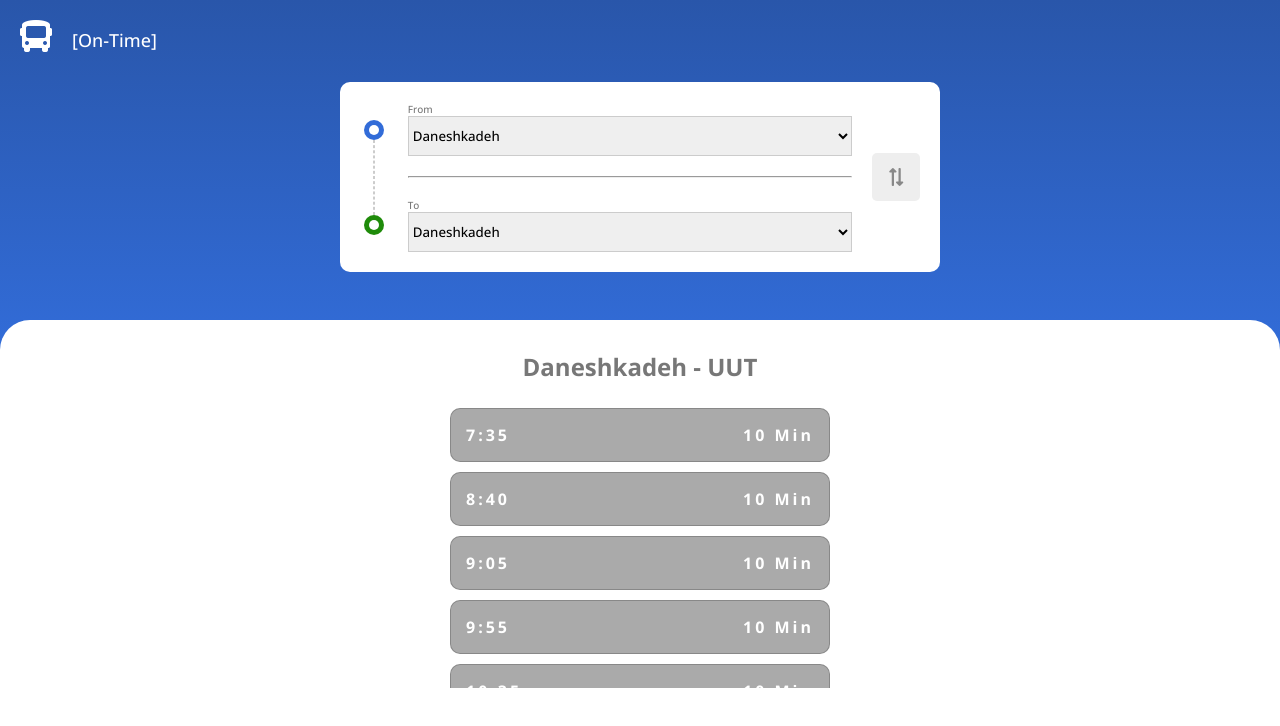
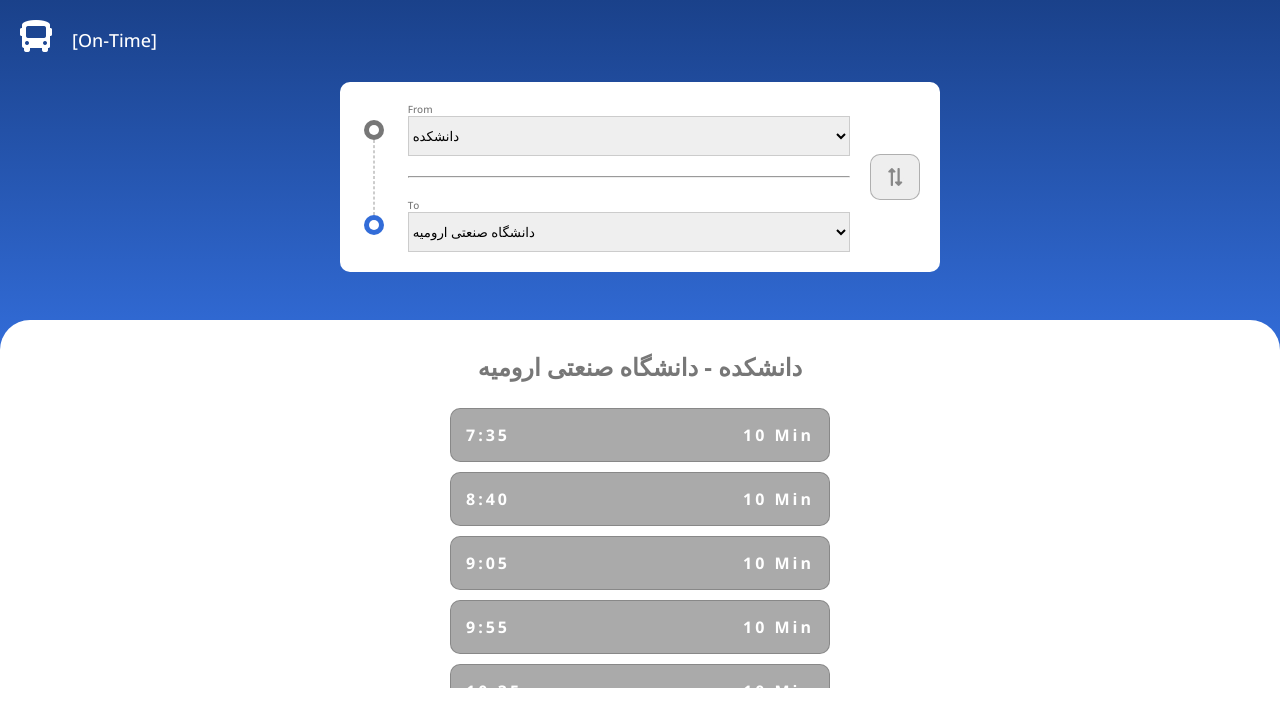
Before and after one commit to mohsenfaraj/on-time, a React (Vite) app: page / in a window 1280 px wide. Shown: the top 726 px of the page. Built offline with nearby package versions, Linux system fonts and the light colour scheme.

Commit message:
complete the header

```diff
--- a/package.json
+++ b/package.json
@@ -10,7 +10,8 @@
   },
   "dependencies": {
     "react": "^18.2.0",
-    "react-dom": "^18.2.0"
+    "react-dom": "^18.2.0",
+    "tinycolor2": "^1.6.0"
   },
   "devDependencies": {
     "@types/react": "^18.0.15",
--- a/src/App.jsx
+++ b/src/App.jsx
@@ -1,7 +1,10 @@
 import { useState, useEffect, useMemo, useRef } from "react";
+import tinycolor from "tinycolor2";
 import Timer from "./timer";
 import AddSet from "./addSet";
 import "./style.css";
+let autoupdate = true;
+
 function App() {
   const timer = useRef();
   const [times, setTimes] = useState([]);
@@ -10,6 +13,49 @@ function App() {
   const [editWindow, setEditWindow] = useState(false);
   const [remaining, setRemaining] = useState(0);
   const [repos, setrepos] = useState(["UUTBusTimes.json"]);
+  const [origins, setorigins] = useState([]);
+  const [origin, setorigin] = useState();
+  const [destiny, setDestiny] = useState();
+  const [destinies, setDestinies] = useState([]);
+
+  function onlyUnique(array) {
+    let withdp = array.map((item) => {
+      return item.origin;
+    });
+    let withoutdp = withdp.filter((value, index, array) => {
+      return array.indexOf(value) === index;
+    });
+    return withoutdp;
+  }
+
+  function getOrigins() {
+    const options = onlyUnique(times);
+    setorigins(options);
+  }
+
+  function getDestinies() {
+    const destinies = times
+      .filter((item) => {
+        return item.origin == origin;
+      })
+      .map((item) => item.destiny);
+    setDestinies(destinies);
+  }
+
+  function handleOriginChange(e) {
+    setorigin(e.target.value);
+  }
+
+  function handleDestinyChange(e) {
+    setDestiny(e.target.value);
+  }
+
+  function reverse() {
+    autoupdate = false;
+    const newDestiny = origin;
+    setorigin(destiny);
+    setDestiny(newDestiny);
+  }
 
   async function getTimes() {
     const answer = await fetch(repos[0]);
@@ -27,31 +73,6 @@ function App() {
     const newTimes = [...times];
     newTimes[activeTimer] = timeset;
     setTimes(newTimes);
-  }
-
-  function removeSet() {
-    if (confirm("are you sure you want to remove this set?")) {
-      const newTimes = times.filter((element, index) => {
-        return index !== activeTimer;
-      });
-      setTimes(newTimes);
-      // fix out of bound Active Timer problem:
-      if (activeTimer > newTimes.length - 1) {
-        setactiveTimer(activeTimer - 1);
-      }
-    }
-  }
-
-  function reset() {
-    if (
-      confirm(
-        "are you sure to reset data to initial values? all additional data will be lost."
-      )
-    ) {
-      localStorage.removeItem("ontime-data");
-      setTimes(UUT_SCHEDULE);
-      setactiveTimer(0);
-    }
   }
 
   function remainingTime() {
@@ -110,7 +131,31 @@ function App() {
       "--primary",
       times[activeTimer].color
     );
+    getOrigins();
   }, [times]);
+
+  useEffect(() => {
+    setorigin(origins[0]);
+  }, [origins]);
+
+  useEffect(() => {
+    getDestinies();
+  }, [origin]);
+
+  useEffect(() => {
+    if (autoupdate) {
+      setDestiny(destinies[0]);
+    }
+    autoupdate = true;
+  }, [destinies]);
+
+  useEffect(() => {
+    times.forEach((item, index) => {
+      if (item.origin == origin && item.destiny == destiny) {
+        setactiveTimer(index);
+      }
+    });
+  }, [origin, destiny]);
 
   // if active tier is changed , reset timer and recalculate based on times
   useEffect(() => {
@@ -121,9 +166,14 @@ function App() {
       "--primary",
       times[activeTimer].color
     );
+    // set secondary color :
+    document.documentElement.style.setProperty(
+      "--secondary",
+      tinycolor(times[activeTimer].color).darken(20)
+    );
     timer.current = setInterval(() => {
       setRemaining(remainingTime());
-    }, 1000);
+    }, 1000 * 60);
 
     return () => {
       clearInterval(timer.current);
@@ -154,27 +204,47 @@ function App() {
           </div>
           <div className="locations">
             <div className="line">
+              <div className="dot gray"></div>
+              <div className="dashed"></div>
               <div className="dot blue"></div>
-              <div className="dashed"></div>
-              <div className="dot green"></div>
             </div>
             <div className="select">
               <label htmlFor="origin">From</label>
-              <select name="origin" id="origin">
-                <option value="Daneshkade">Daneshkadeh</option>
-                <option value="Isar">Isar</option>
-                <option value="Daneshgah">Daneshgah</option>
+              <select
+                name="origin"
+                id="origin"
+                onChange={handleOriginChange}
+                value={origin}
+              >
+                {origins.map((item) => {
+                  return (
+                    <option value={item} key={item + "destiny"}>
+                      {item}
+                    </option>
+                  );
+                })}
               </select>
               <hr />
               <label htmlFor="destiny">To</label>
-              <select name="destiny" id="destiny">
-                <option value="Daneshkade">Daneshkadeh</option>
-                <option value="Isar">Isar</option>
-                <option value="Daneshgah">Daneshgah</option>
+              <select
+                name="destiny"
+                id="destiny"
+                onChange={handleDestinyChange}
+                value={destiny}
+              >
+                {destinies.map((item) => {
+                  return (
+                    <option value={item} key={"origin" + item}>
+                      {item}
+                    </option>
+                  );
+                })}
               </select>
             </div>
-            <div className="alt">
-              <i className="fas fa-exchange-alt fa-rotate-270"></i>
+            <div className="alt" onClick={reverse}>
+              <button>
+                <i className="fas fa-exchange-alt fa-rotate-270"></i>
+              </button>
             </div>
           </div>
         </div>
--- a/src/style.css
+++ b/src/style.css
@@ -2,7 +2,7 @@
 @import url("https://cdnjs.cloudflare.com/ajax/libs/font-awesome/5.9.0/css/all.min.css");
 :root {
   --primary: #326cd8;
-  --secondary: #2956aa;
+  --secondary: #204486;
 }
 * {
   font-family: "Open Sans", sans-serif;
@@ -111,8 +111,8 @@ input[type="button"]:disabled {
   background-color: var(--primary);
   border-radius: 50%;
 }
-.locations .line .green {
-  background-color: #1f8b0a;
+.locations .line .gray {
+  background-color: #777;
 }
 .locations .line .dashed {
   content: "";
@@ -138,8 +138,8 @@ input[type="button"]:disabled {
   font-size: 18px;
   color: #888;
   background-color: #eee;
-  padding: 15px;
-  border-radius: 5px;
+  border-radius: 10px;
+  margin: 0;
 }
 .locations .select {
   flex: 80%;
--- a/src/timer.jsx
+++ b/src/timer.jsx
@@ -9,7 +9,9 @@ function Timer(props) {
   ));
   return (
     <>
-      <h2>Daneshkadeh - UUT</h2>
+      <h2>
+        {props.timer.origin} - {props.timer.destiny}
+      </h2>
       <div className="timesContainer">
         <ul>{times}</ul>
       </div>
```
Also changed, not shown: 1 other file (tests, documents, lock files or other folders).
